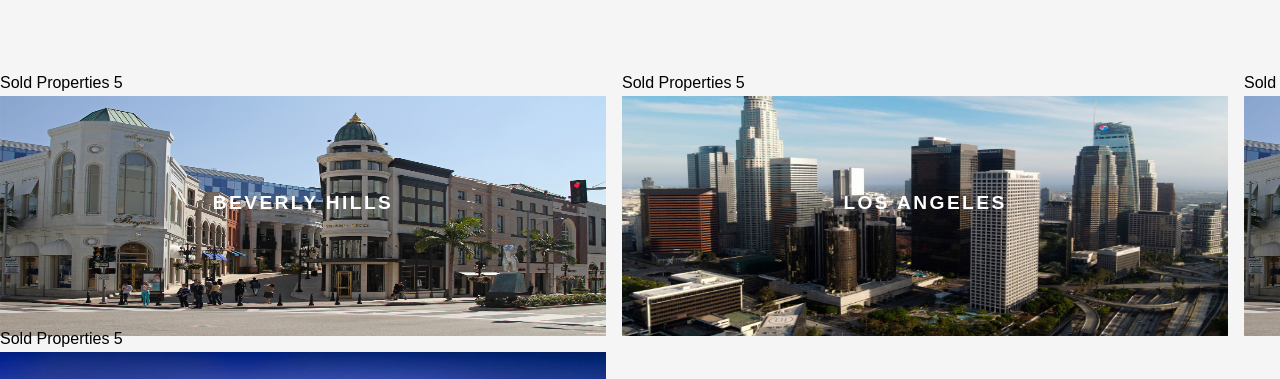
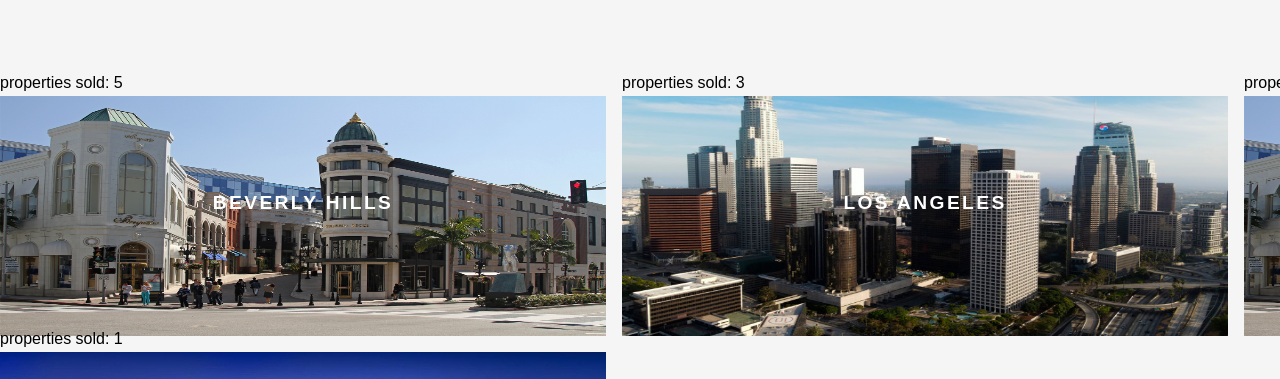
Before and after one commit to rissandimo/silvana-setareh-real-estate, a React (Create React App) app: page /sold in a window 1280 px wide. Shown: the part 160-539 px from the top of the page. Built offline with nearby package versions, Linux system fonts and the light colour scheme.

Commit message:
Able to show number of properties sold for each city

```diff
--- a/src/components/City/City.js
+++ b/src/components/City/City.js
@@ -3,16 +3,17 @@ import { connect } from 'react-redux';
 import { Link } from 'react-router-dom';
 import './city.css';
 
-import { selectPropertiesBasedOnCity } from '../../redux/properties/properties-selector';
+// import { selectPropertiesBasedOnCity } from '../../redux/properties/properties-selector';
 
-    const City = ({ title, imageUrl, linkUrl, soldProperties}) => {
-        console.log('sold properties', soldProperties);
+    const City = ({ id, title, imageUrl, linkUrl, soldProperties }) => {
+        // soldProperties[0].properties.length
+        // console.log('properties sold', );
         return(
     <div className="city">
     <div className="city-info">
         <h4>{title}</h4>
     </div>
-    <p>Sold Properties {soldProperties.properties.length}</p>
+    <p>properties sold: {soldProperties[--id].properties.length}</p>
     <Link to={linkUrl} className="city__link">
         <img src={imageUrl} alt=""/>
     </Link>
@@ -25,8 +26,11 @@ import { selectPropertiesBasedOnCity } from '../../redux/properties/properties-s
     //   }
 
 
-    const mapStateToProps = (state, ownProps) => ({
-        soldProperties: selectPropertiesBasedOnCity('Beverly Hills')(state)
+    // const mapStateToProps = (state, ownProps) => ({
+    //     soldProperties: selectPropertiesBasedOnCity('Beverly Hills')(state)
+    // })
+
+const mapStateToProps = state => ({
+        soldProperties: state.properties.soldProperties
     })
-
 export default connect(mapStateToProps)(City);
--- a/src/components/cities/cities.js
+++ b/src/components/cities/cities.js
@@ -7,24 +7,48 @@ import { connect } from 'react-redux';
 import { createStructuredSelector } from 'reselect';
 
 import { selectSoldPropertyCities } from '../../redux/cities/city-selector';
-import { selectSoldProperties } from '../../redux/properties/properties-selector';
+// import { selectSoldProperties } from '../../redux/properties/properties-selector';
 
-const Cities = ({ cities, properties }) => {
+const Cities = ({ cities, soldProperties }) => {
+    // console.log('sold properties ', soldProperties);
+    // console.log('beverly hills', soldProperties[0].properties.length);
+    // const property = soldProperties.filter(property => property.title === 'Beverly Hills');
+
     return(
     <div className="cities">
 
         <div className="cities">
             {cities.map(({ title, imageUrl, id, linkUrl }) => (
-                <City key={id} title={title} imageUrl={imageUrl} linkUrl={linkUrl} properties={properties} />
+                <City
+                    id={id}
+                    key={id}
+                    title={title}
+                    imageUrl={imageUrl}
+                    linkUrl={linkUrl}
+
+                    />
             ))}
         </div>
     </div>
     )
 }
 
-const mapStateToProps = createStructuredSelector({
-    cities: selectSoldPropertyCities,
-    properties: selectSoldProperties
+// numberOfPropertiesSold = {soldProperties.forEach(property => {})
+//                         .find(property => property.title === title).length}
+
+// const mapStateToProps = createStructuredSelector({
+//     cities: selectSoldPropertyCities
+// })
+
+const mapStateToProps = state => ({
+    cities: state.cities.sold,
+    // soldProperties: selectPropertiesBasedOnCity('Beverly Hills')(state)
+    soldProperties: state.properties.soldProperties
 })
 
+// export const selectPropertiesBasedOnCity = cityTitle => createSelector(
+//     [selectSoldProperties],
+//     properties => properties.find(property => property.id === CITY_TITLE_MAP[cityTitle])
+// )
+
 export default connect(mapStateToProps)(Cities);
--- a/src/redux/properties/properties-selector.js
+++ b/src/redux/properties/properties-selector.js
@@ -23,7 +23,7 @@ export const selectSoldProperties = createSelector(
 // Select properties based on city - city title
 export const selectPropertiesBasedOnCity = cityTitle => createSelector(
     [selectSoldProperties],
-    properties => properties.find(property => property.id === 1)
+    properties => properties.find(property => property.id === CITY_TITLE_MAP[cityTitle])
 )
 
 // Select properties based on city - url param
--- a/src/redux/properties/sold-properties-data.js
+++ b/src/redux/properties/sold-properties-data.js
@@ -134,6 +134,24 @@ const SOLD_PROPERTIES_DATA = [
           sold: 1
         }
       ]
+    },
+    {
+      id: 4,
+      title: 'Encino',
+      properties: [
+        {
+          id: 1,
+          address: '138 N ALMONT Drive, West Hollywood, CA 90048',
+          price: 1000000,
+          bedrooms: 3,
+          bathrooms: 2,
+          image: house9,
+          sqft: 1654,
+          type: 'Residential',
+          mls: 5022723,
+          sold: 1
+        }
+      ]
     }
   ];
 
```
